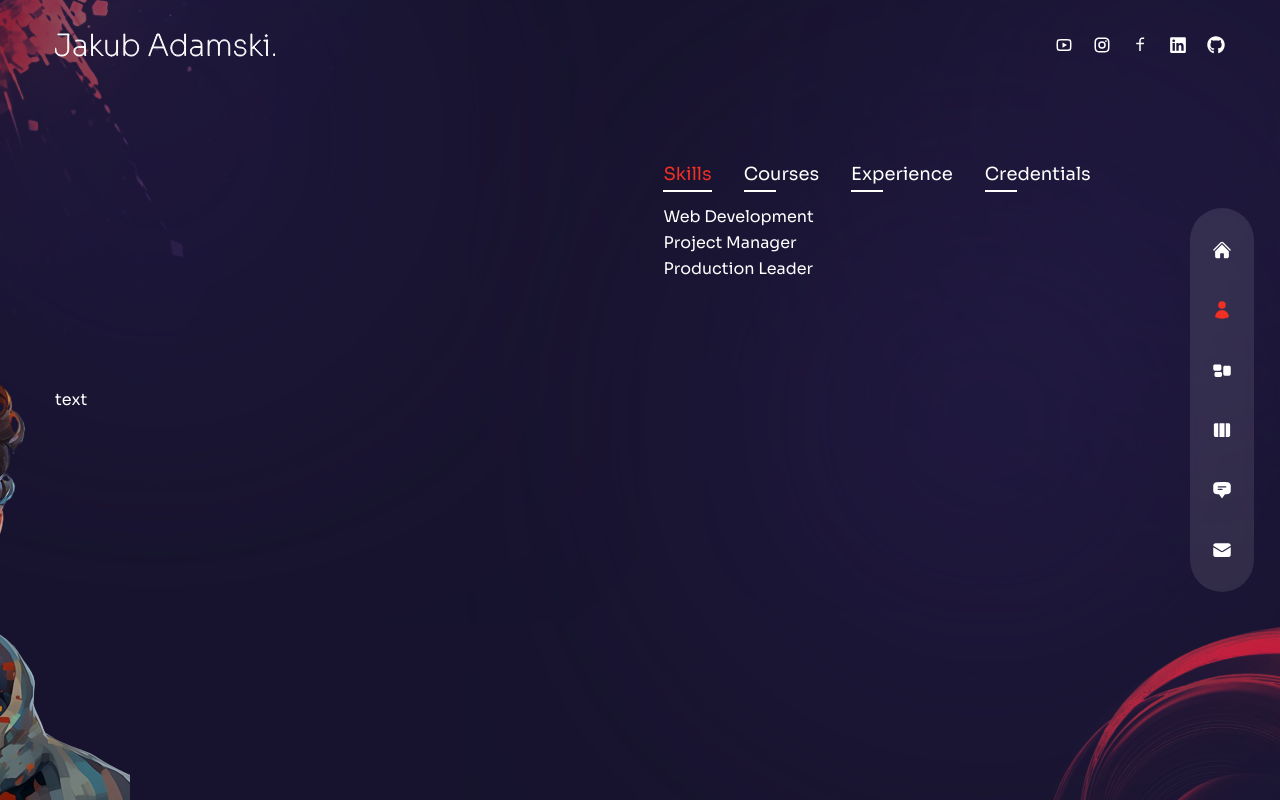
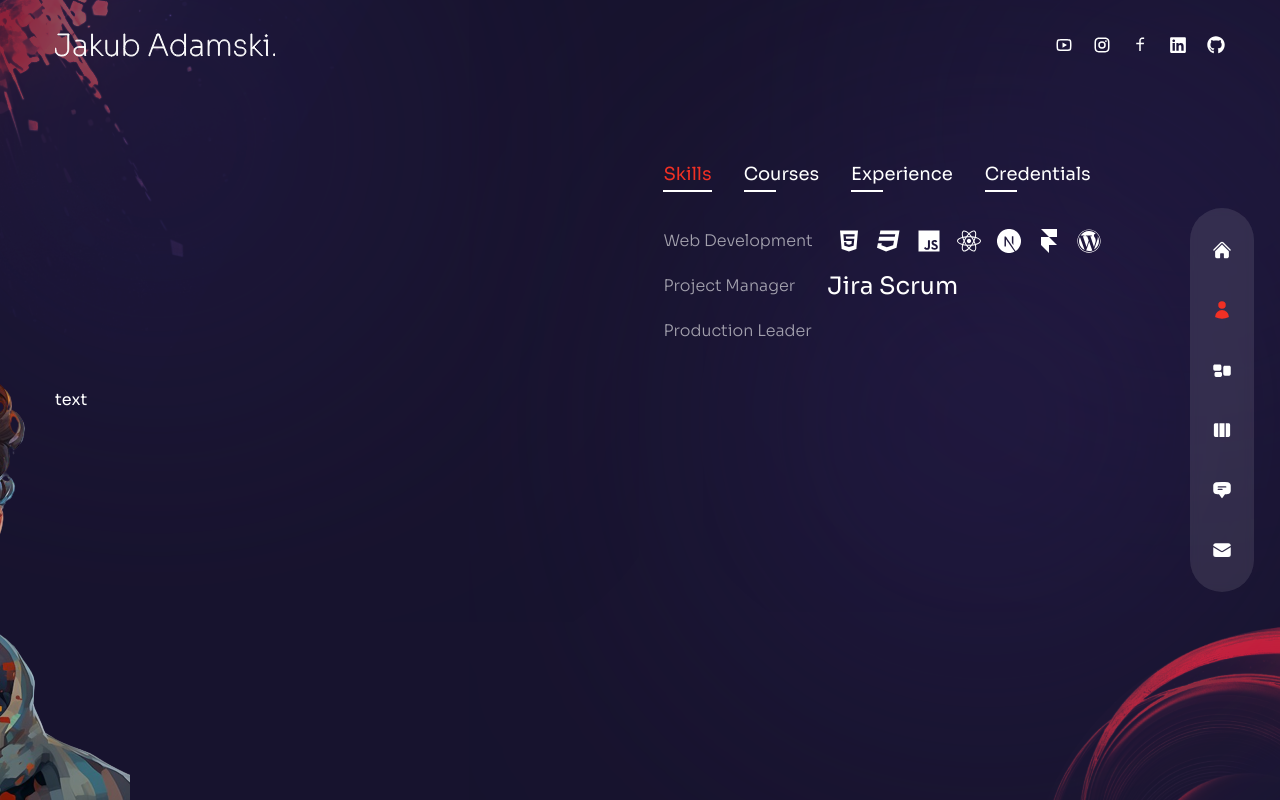
Before and after one commit to AdamskiJakub/portfolio, a Next.js app: page /about in a window 1280 px wide. Built offline with nearby package versions, Linux system fonts and the light colour scheme.

Commit message:
Working on about section

```diff
--- a/pages/about-constants/AboutConstants.js
+++ b/pages/about-constants/AboutConstants.js
@@ -43,11 +43,19 @@ export const aboutData = [
       },
       {
         title: "Project Manager",
-        icons: [],
+        about: [
+          {
+            title: 'Jira Scrum'
+          }
+        ],
       },
       {
         title: "Production Leader",
-        icons: [],
+        about: [
+          {
+            title: ''
+          }
+        ],
       },
     ],
   },
--- a/pages/about/index.js
+++ b/pages/about/index.js
@@ -42,14 +42,32 @@ const About = () => {
                 );
               })}
           </div>
-          <div>
+          <div className="py-2 xl:py-6 flex flex-col gap-y-2 xl:gap-y-4 items-center xl:items-start">
             {aboutData &&
               aboutData[index].info.map((item, itemIndex) => {
                 return (
-                  <div key={itemIndex}>
-                    <div>{item.title}</div>
+                  <div key={itemIndex} className="flex-1 flex flex-col md:flex-row max-w-max gap-x-2 items-center text-white/60">
+                    <div className="font-light mb-2 md:mb-0">{item.title}</div>
                     <div className="hidden md:flex"></div>
                     <div>{item.stage}</div>
+                    <div className="flex gap-x-4">
+                      {item.icons && item.icons.map((icon, itemIndex) => {
+                        return (
+                          <div key={itemIndex} className="text-2xl text-white">{icon}</div>
+                        )
+                      })}
+                    </div>
+                    <div>
+                      {item.title === 'Project Manager' && item.about && (
+                        <div>
+                          {item.about.map((nestedAbout, nestedAboutIndex) => {
+                            return (
+                              <div className="text-2xl text-white" key={nestedAboutIndex}>{nestedAbout.title}</div>
+                            )
+                          })}
+                        </div>
+                      )}
+                    </div>
                   </div>
                 );
               })}
```
